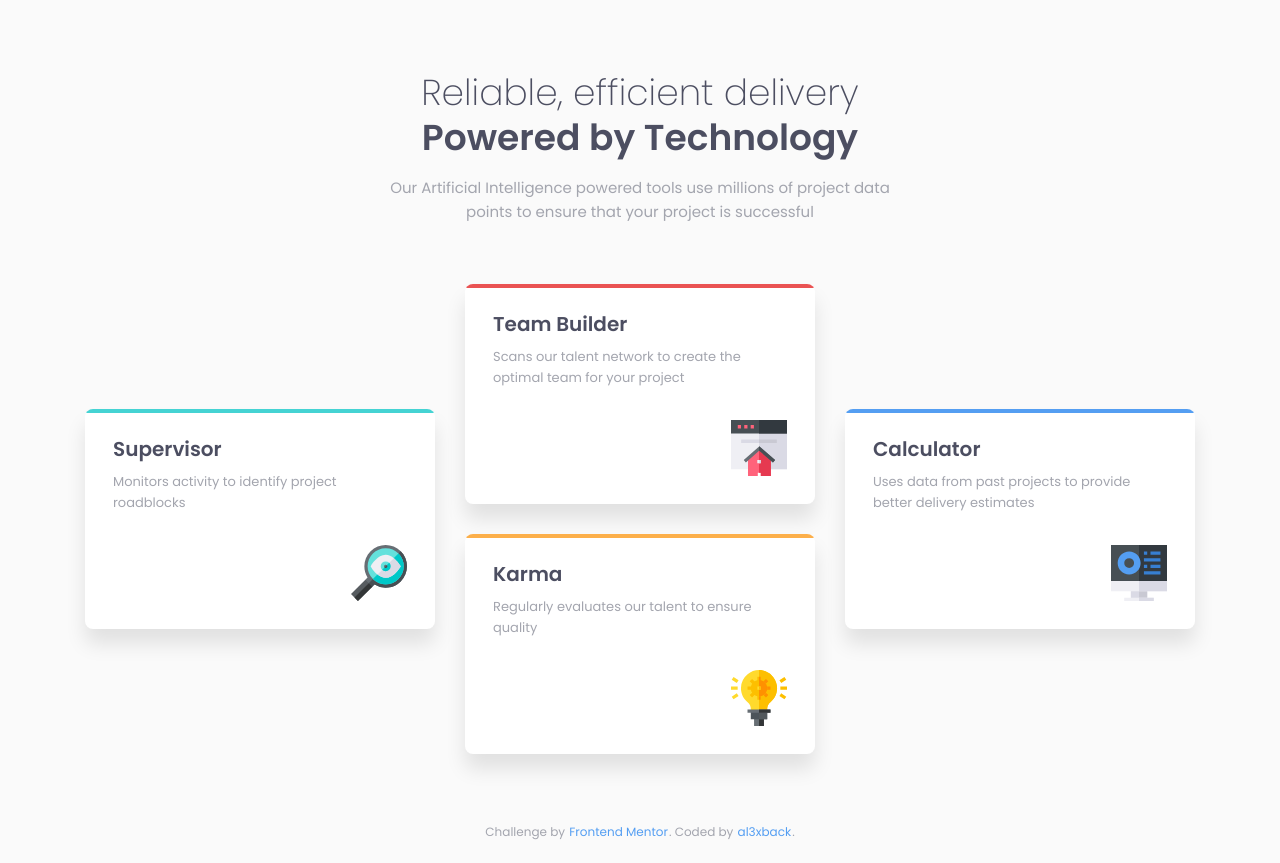
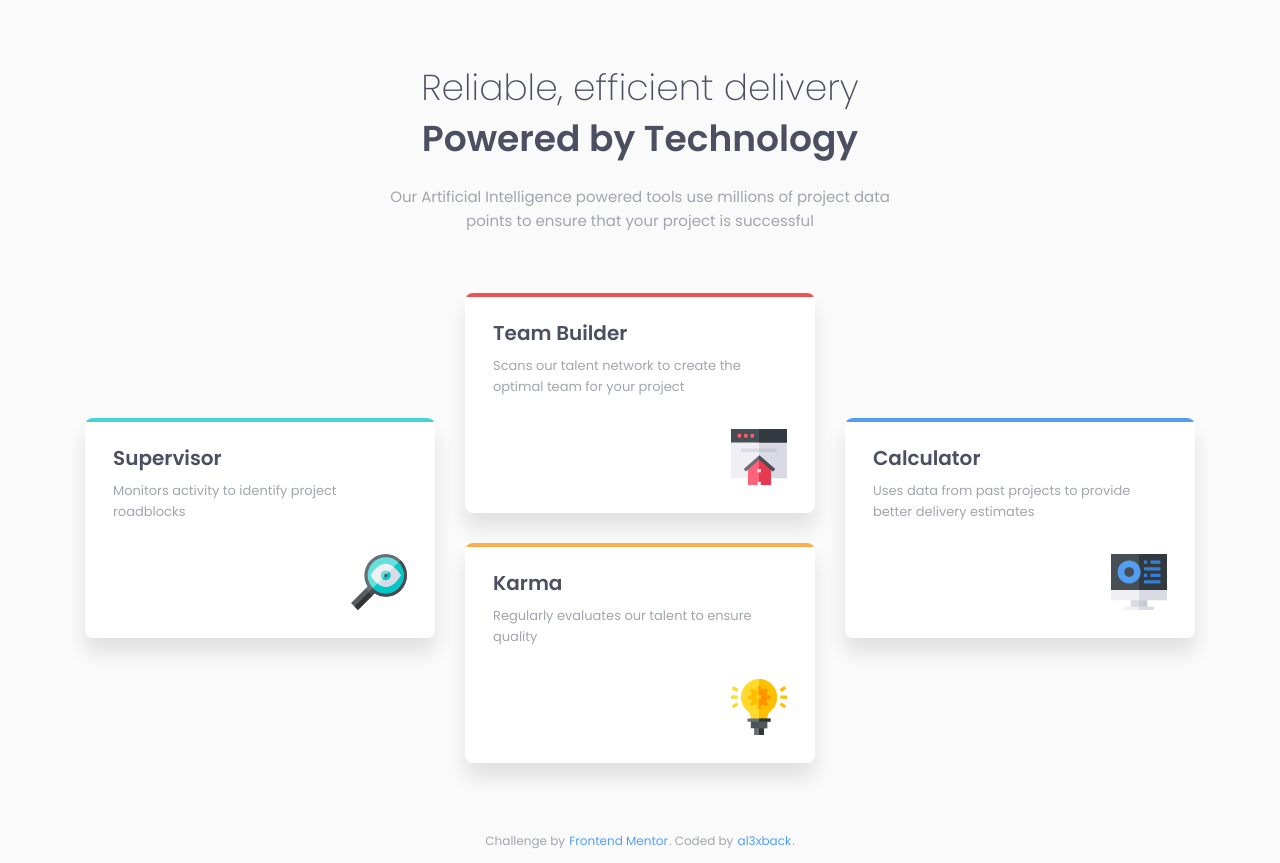
Before and after one commit to al3xback/fmentor-four-card-plain, a website: page index.html in a window 1280 px wide. Drawn offline with Linux system fonts and the light colour scheme.

Commit message:
fixed structure

```diff
--- a/css/main.css
+++ b/css/main.css
@@ -30,10 +30,6 @@ h2 {
 
 h3 {
 	font-size: 2rem;
-}
-
-strong {
-	font-weight: 600;
 }
 
 body {
@@ -88,7 +84,7 @@ body {
 }
 
 .container {
-	padding: 0 2.4rem;
+	padding: 0 3.2rem;
 }
 
 /******************/
@@ -151,15 +147,16 @@ main > .container {
 	text-align: center;
 }
 
-.cards-summary__title {
+.cards-summary__subtitle {
+	margin-bottom: 0.6rem;
+	font-size: 2.4rem;
 	font-weight: 200;
+	color: #4c4e61;
+	line-height: 1;
 }
 
-.cards-summary__subtitle {
+.cards-summary__title {
 	margin-bottom: 1.6rem;
-	font-size: 2.4rem;
-	color: #4c4e61;
-	line-height: 1.25;
 }
 
 .cards,
@@ -230,7 +227,11 @@ main > .container {
 	}
 
 	.cards-summary__subtitle {
-		margin-bottom: 1.6rem;
+		margin-bottom: 1rem;
+	}
+
+	.cards-summary__title {
+		margin-bottom: 2.4rem;
 	}
 
 	.cards,
--- a/index.html
+++ b/index.html
@@ -39,12 +39,10 @@
 				<section class="section">
 					<div class="section__head">
 						<div class="cards-summary">
-							<h2 class="cards-summary__title">
+							<p class="cards-summary__subtitle">
 								Reliable, efficient delivery
-							</h2>
-							<p class="cards-summary__subtitle">
-								<strong>Powered by Technology</strong>
 							</p>
+							<h2 class="cards-summary__title">Powered by Technology</h2>
 							<p class="cards-summary__desc">
 								Our Artificial Intelligence powered tools use
 								millions of project data points to ensure that
```
